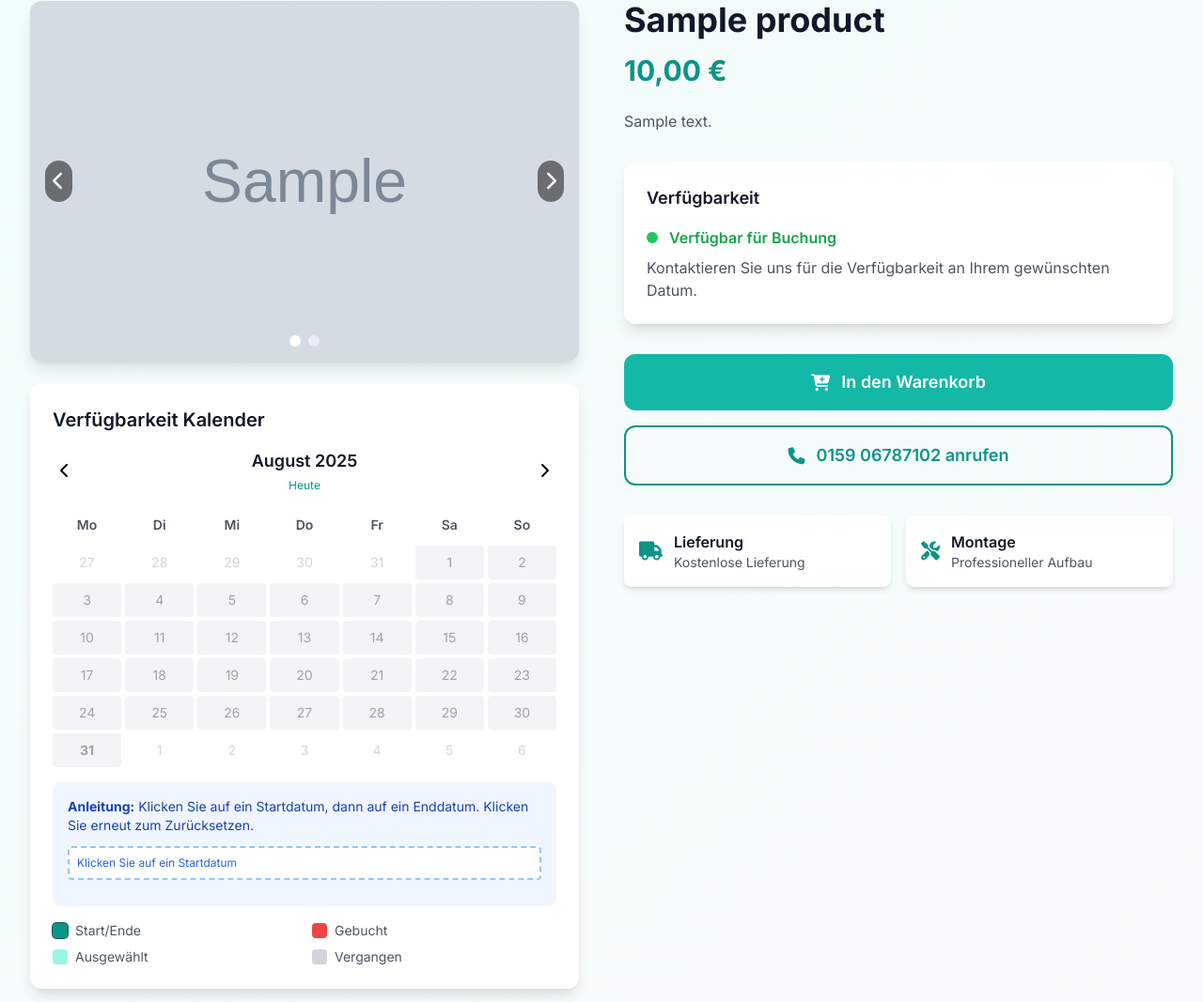
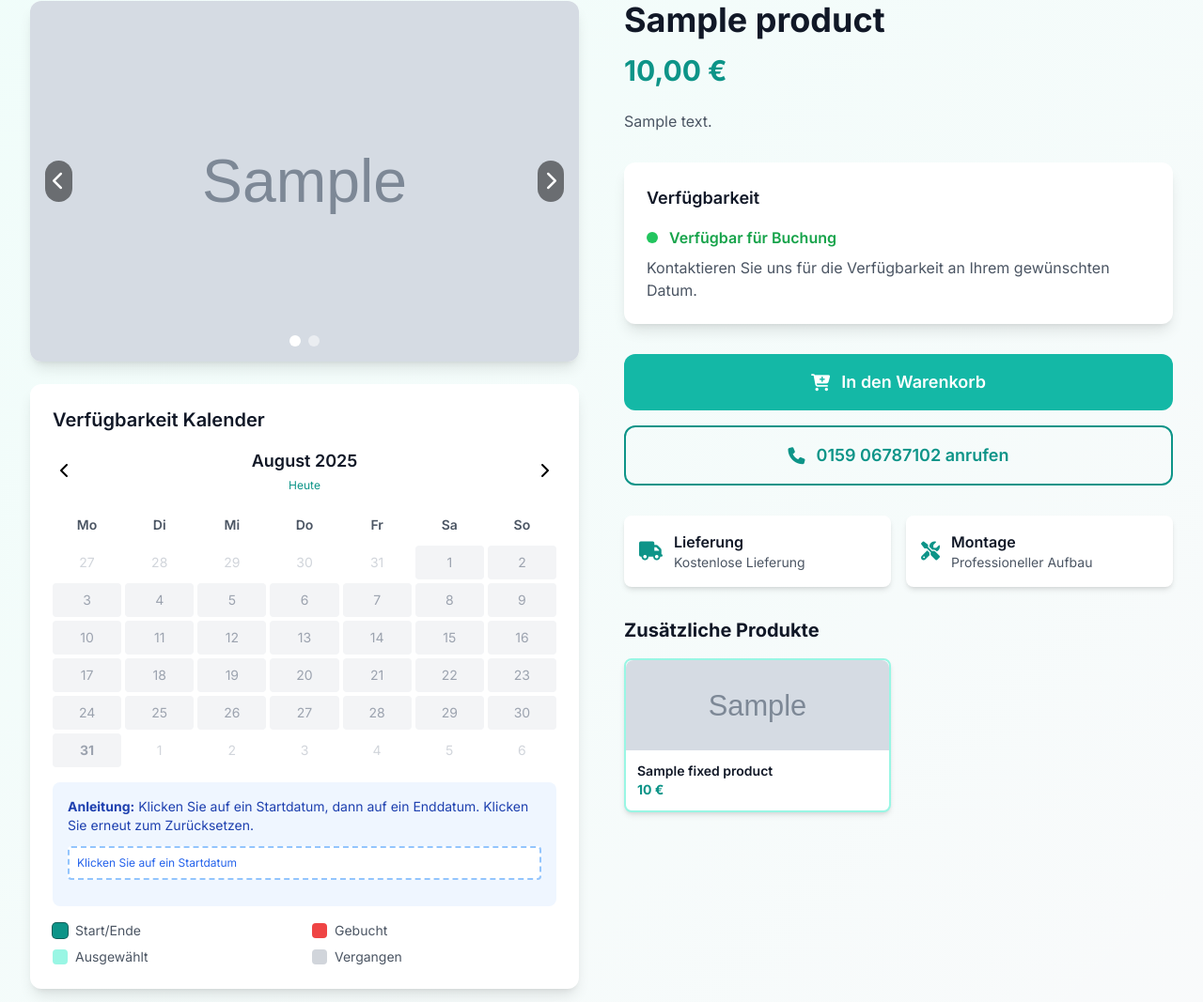
Before and after one commit to MitrofanovDm89/Site, a Django app: template templates/catalog/product_detail.html in a window 1280 px wide. Shown: the part 168-1235 px from the top of the page at 94% size. Run offline with Django 4.2, Linux system fonts and the light colour scheme; tables that the repository leaves empty hold one stand-in row (values such as "Sample post"); the template is opened without the code that fills it: values that come from a table or form of the project are taken from there, most other values are stand-ins (such as "Sample title", 1, 10 or a date in 2020); grey boxes marked "Sample" are stand-in pictures; some libraries are stand-ins or nearby versions.

Commit message:
Move Zusätzliche Produkte under Lieferung and Montage section

```diff
--- a/templates/catalog/product_detail.html
+++ b/templates/catalog/product_detail.html
@@ -256,45 +256,37 @@
                         </div>
                     </div>
                 </div>
-            </div>
-        </div>
 
-        <!-- Related Products -->
-        {% if related_products %}
-        <div class="mt-16">
-            <!-- Zusätzliche Produkte (Fixed Products) -->
+                <!-- Zusätzliche Produkte -->
                 {% if fixed_products %}
-            <div class="mb-12">
-                <h2 class="text-3xl font-bold text-gray-900 mb-8">
-                    Zusätzliche Produkte
-                </h2>
-
-                <div class="grid grid-cols-1 md:grid-cols-2 gap-6">
+                <div class="mt-8">
+                    <h3 class="text-xl font-bold text-gray-900 mb-4">Zusätzliche Produkte</h3>
+                    <div class="grid grid-cols-1 md:grid-cols-2 gap-4">
                         {% for fixed_product in fixed_products %}
-                    <div class="bg-white rounded-xl shadow-lg hover:shadow-xl transition-all duration-300 hover:-translate-y-2 border-2 border-teal-200">
-                        <a href="{% url 'catalog:product_detail' slug=fixed_product.slug %}" class="button-coral-effect block">
+                        <div class="bg-white rounded-lg shadow-md hover:shadow-lg transition-all duration-300 border-2 border-teal-200">
+                            <a href="{% url 'catalog:product_detail' slug=fixed_product.slug %}" class="block">
                                 {% if fixed_product.image %}
-                            <div class="relative overflow-hidden rounded-t-xl">
+                                <div class="relative overflow-hidden rounded-t-lg">
                                     <img src="{{ fixed_product.image.url }}" alt="{{ fixed_product.title }}"
-                                     class="w-full h-32 object-cover transition-transform duration-300 hover:scale-105">
+                                         class="w-full h-24 object-cover transition-transform duration-300 hover:scale-105">
                                 </div>
                                 {% else %}
-                            <div class="h-32 bg-teal-500 rounded-t-xl flex items-center justify-center">
-                                <i class="fas fa-image text-white text-2xl"></i>
+                                <div class="h-24 bg-teal-500 rounded-t-lg flex items-center justify-center">
+                                    <i class="fas fa-image text-white text-xl"></i>
                                 </div>
                                 {% endif %}
 
-                            <div class="p-4">
-                                <h3 class="font-semibold text-gray-900 mb-2 line-clamp-2">
+                                <div class="p-3">
+                                    <h4 class="font-semibold text-gray-900 text-sm line-clamp-2">
                                         {{ fixed_product.title }}
-                                </h3>
+                                    </h4>
 
                                     {% if fixed_product.price %}
-                                <div class="text-lg font-bold text-teal-600">
+                                    <div class="text-sm font-bold text-teal-600">
                                         {{ fixed_product.price }} €
                                     </div>
                                     {% else %}
-                                <div class="text-sm font-semibold text-gray-600">
+                                    <div class="text-xs font-semibold text-gray-600">
                                         Preis auf Anfrage
                                     </div>
                                     {% endif %}
@@ -305,7 +297,12 @@
                     </div>
                 </div>
                 {% endif %}
+            </div>
+        </div>
 
+        <!-- Related Products -->
+        {% if related_products %}
+        <div class="mt-16">
             <!-- Ähnliche Produkte (Additional Products) -->
             {% if additional_products %}
             <div>
```
Lines whose indentation alone changed are shown as unchanged.
